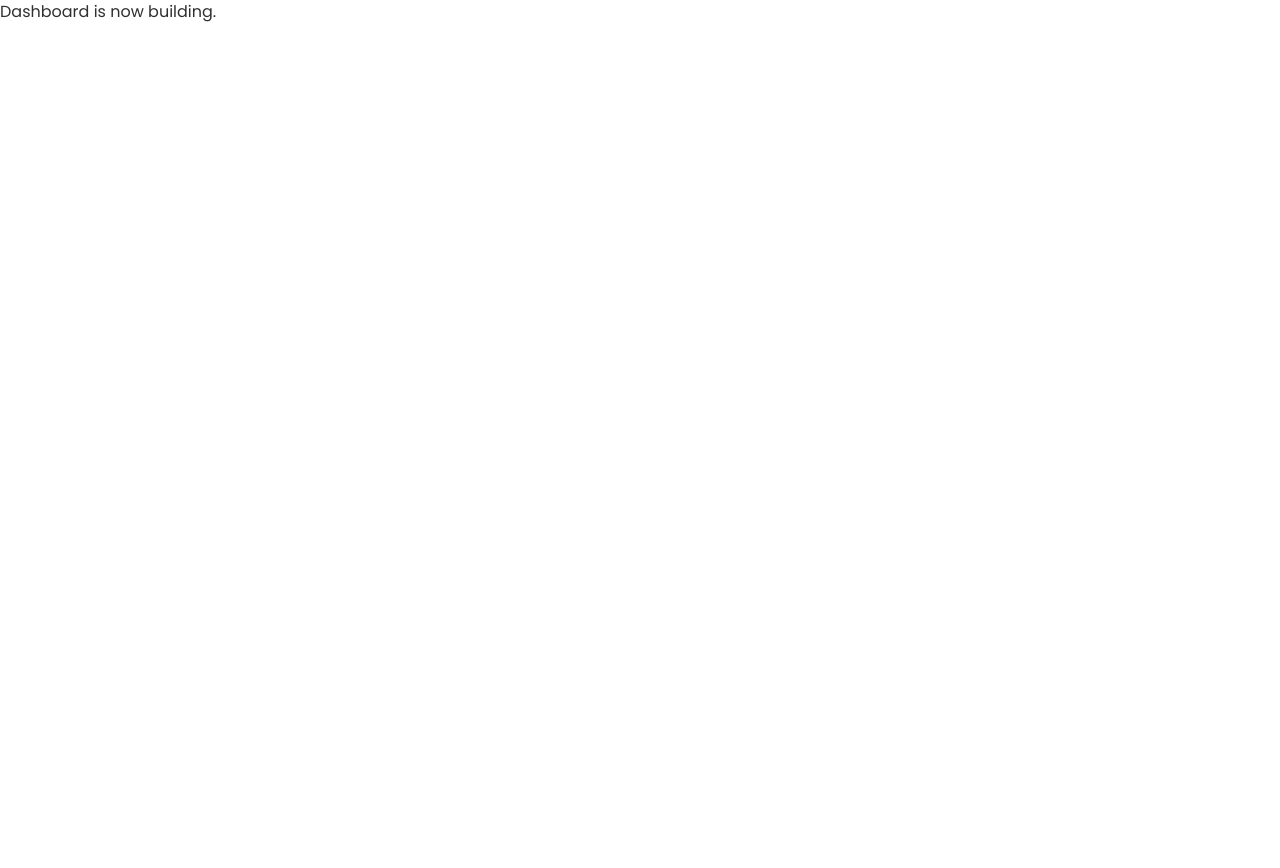
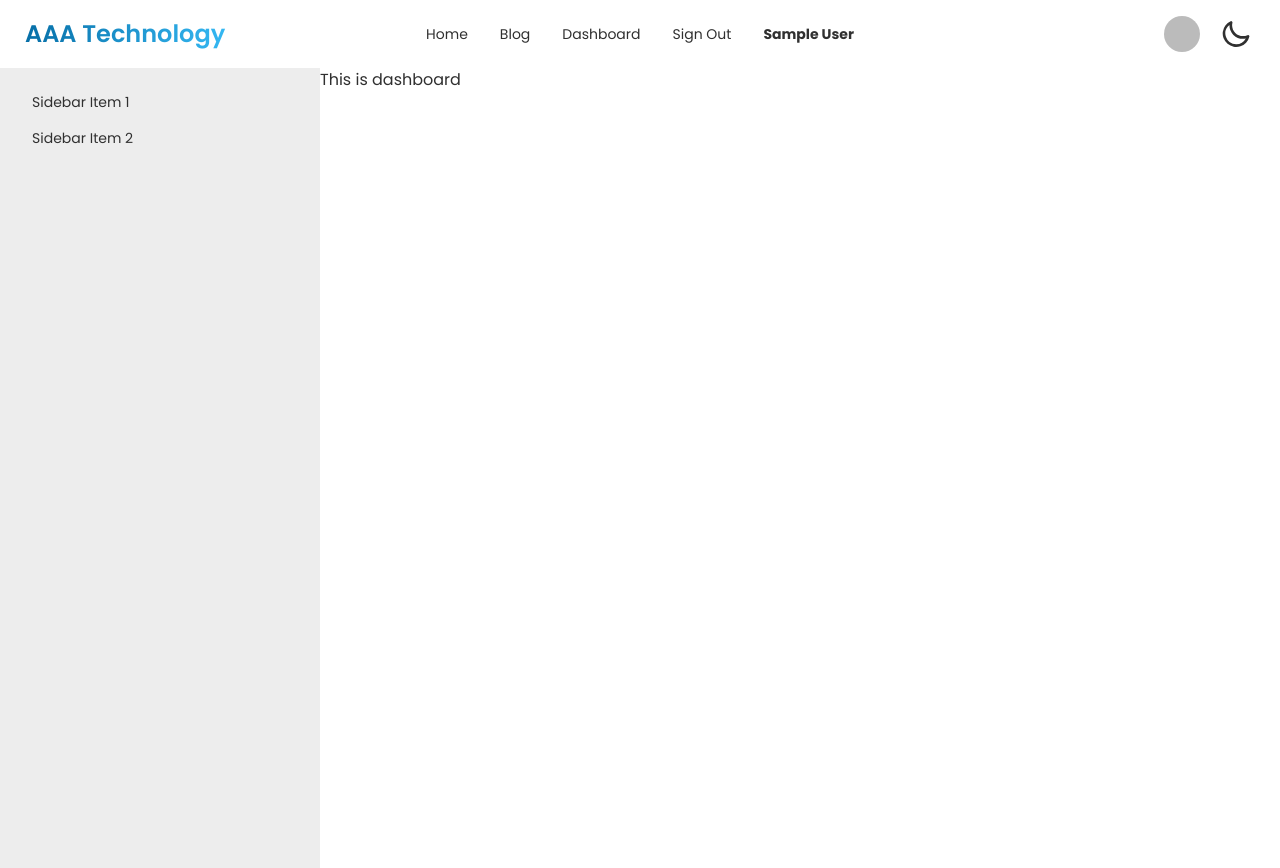
Before and after one commit to nabiursiddique/used_laptop_shop-client, a React (Vite) app: page /dashboard in a window 1280 px wide. Before the commit the page ends 800 px from the top, so only its background shows below. Built offline with nearby package versions, Linux system fonts and the light colour scheme; no server answers; sample sign-in values are in the browser's storage.

Commit message:
feature- Dashboard page is added with drawer system in a separate route

```diff
--- /dev/null
+++ b/src/components/Layout/DashboardLayout.jsx
@@ -0,0 +1,29 @@
+import React from 'react';
+import Navbar from '../Shared/Navbar/Navbar';
+import { Outlet } from 'react-router-dom';
+
+
+const DashboardLayout = () => {
+    return (
+        <div>
+            <Navbar></Navbar>
+            <div className="drawer lg:drawer-open">
+                <input id="my-drawer-2" type="checkbox" className="drawer-toggle" />
+                <div className="drawer-content">
+                    <Outlet></Outlet>
+                </div>
+                <div className="drawer-side">
+                    <label htmlFor="my-drawer-2" className="drawer-overlay"></label>
+                    <ul className="menu p-4 w-80 h-full bg-base-200 text-base-content">
+                        {/* Sidebar content here */}
+                        <li><a>Sidebar Item 1</a></li>
+                        <li><a>Sidebar Item 2</a></li>
+                    </ul>
+
+                </div>
+            </div>
+        </div>
+    );
+};
+
+export default DashboardLayout;
--- a/src/components/Pages/Dashboard/Dashboard/Dashboard.jsx
+++ b/src/components/Pages/Dashboard/Dashboard/Dashboard.jsx
@@ -3,7 +3,7 @@ import React from 'react';
 const Dashboard = () => {
     return (
         <div>
-            <p>Dashboard is now building.</p>
+            <h1>This is dashboard</h1>
         </div>
     );
 };
--- a/src/components/Shared/Navbar/Navbar.jsx
+++ b/src/components/Shared/Navbar/Navbar.jsx
@@ -3,6 +3,7 @@ import { Link } from 'react-router-dom';
 import { AuthContext } from '../../../Contexts/AuthProvider';
 import { toast } from 'react-hot-toast';
 import men from '../../../assets/Avatar/Men.png';
+import { FaGreaterThan } from "react-icons/fa";
 
 const Navbar = () => {
   const [theme, setTheme] = useState(localStorage.getItem('theme') || "lemonade");
@@ -75,6 +76,7 @@ const Navbar = () => {
         </ul>
       </div>
       <div className='navbar-end'>
+
         {
           user?.uid &&
           <>
@@ -97,6 +99,7 @@ const Navbar = () => {
           {/* moon icon */}
           <svg className="swap-off fill-current w-10 h-8" xmlns="http://www.w3.org/2000/svg" viewBox="0 0 24 24"><path d="M21.64,13a1,1,0,0,0-1.05-.14,8.05,8.05,0,0,1-3.37.73A8.15,8.15,0,0,1,9.08,5.49a8.59,8.59,0,0,1,.25-2A1,1,0,0,0,8,2.36,10.14,10.14,0,1,0,22,14.05,1,1,0,0,0,21.64,13Zm-9.5,6.69A8.14,8.14,0,0,1,7.08,5.22v.27A10.15,10.15,0,0,0,17.22,15.63a9.79,9.79,0,0,0,2.1-.22A8.11,8.11,0,0,1,12.14,19.73Z" /></svg>
         </label>
+        <label title='Open Drawer' htmlFor="my-drawer-2" className="drawer-button lg:hidden mr-2  bg-gradient-to-r from-sky-700  to-sky-400 text-white rounded-full p-2"><FaGreaterThan/></label>
 
       </div>
     </div>
```
Also changed, not shown: src/Routes/Routes/Routes.jsx (+9 -2 lines).
